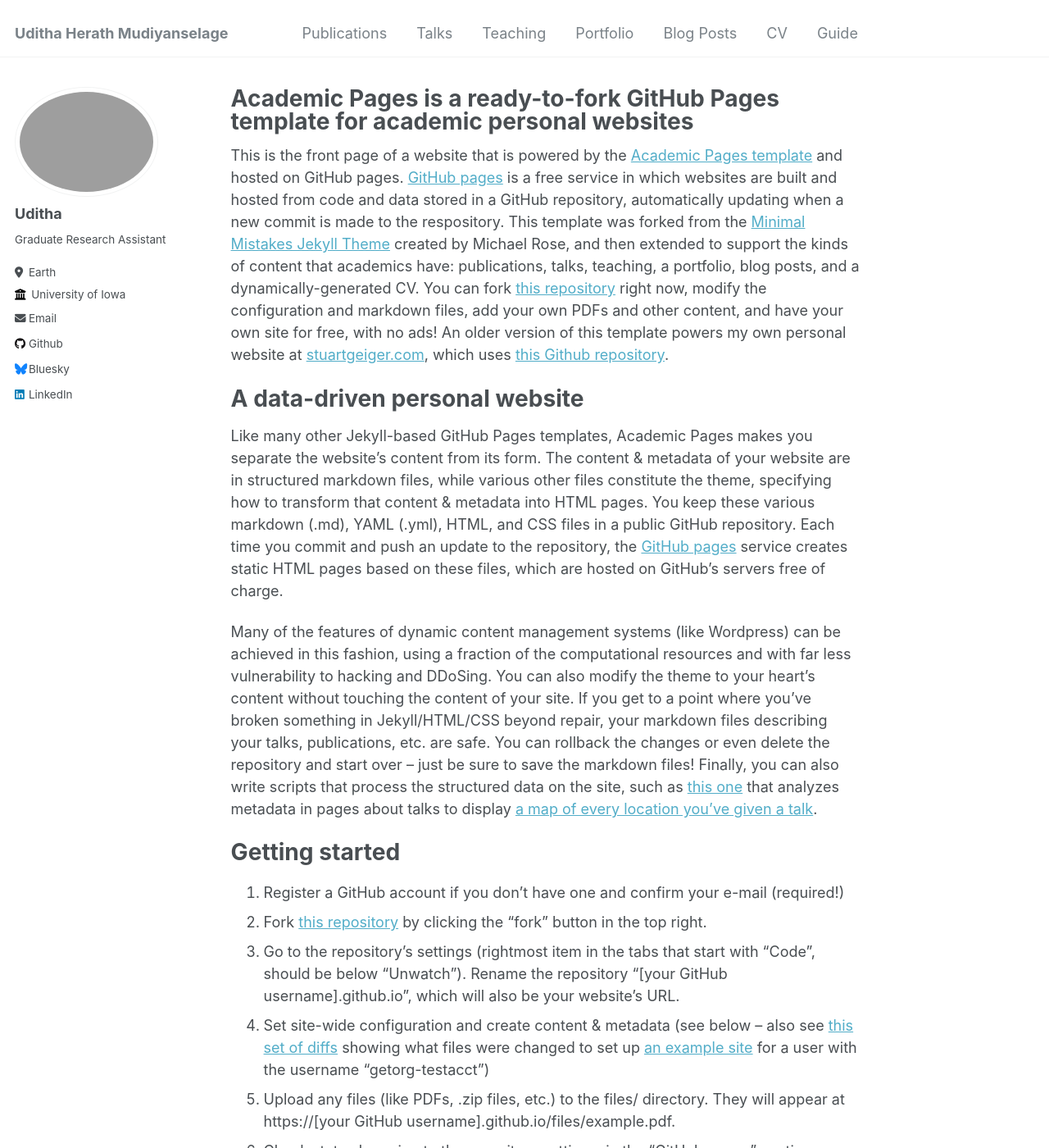
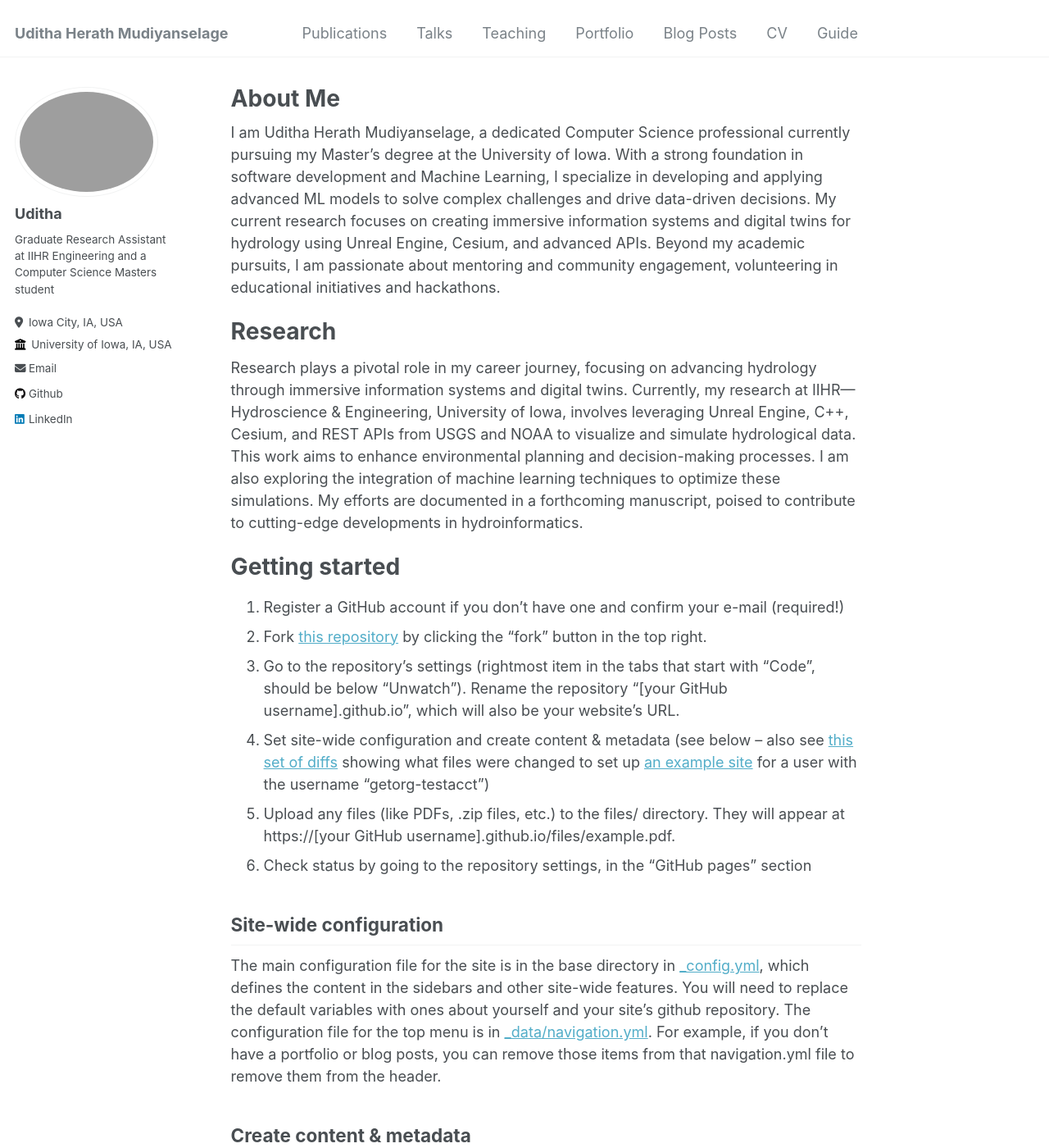
Before and after one commit to ulkpro/ulkpro.github.io, a Jekyll site: the page built from _pages/about.md, in a window 1280 px wide and 1400 px high. Shown: the whole window at 82% size. Built offline with Jekyll 4.4.1, drawn with Linux system fonts in a browser that asks for light colours.

Commit message:
Profile edits and cropped  photo

```diff
--- a/_config.yml
+++ b/_config.yml
@@ -24,9 +24,9 @@ author:
   avatar           : "profile.png"
   name             : "Uditha"
   pronouns         : # example: "she/her"
-  bio              : "Graduate Research Assistant"
-  location         : "Earth"
-  employer         : "University of Iowa"
+  bio              : "Graduate Research Assistant at IIHR Engineering and a Computer Science Masters student"
+  location         : "Iowa City, IA, USA"
+  employer         : "University of Iowa, IA, USA"
   uri              : # URL
   email            : "udithalayank-herathmudiyanselage@uiowa.edu"
 
@@ -48,7 +48,7 @@ author:
   stackoverflow    : # User number or user number and name (i.e., use "1" or "1/jeff-atwood")
 
   # Social media
-  bluesky          : "bsky.app" # Replace this with you Bluesky username
+  bluesky          : #
   facebook         : # Username
   flickr           : # Username
   foursquare       : # Username
--- a/_pages/about.md
+++ b/_pages/about.md
@@ -1,19 +1,17 @@
 ---
 permalink: /
-title: "Academic Pages is a ready-to-fork GitHub Pages template for academic personal websites"
+title: "About Me"
 author_profile: true
 redirect_from:
   - /about/
   - /about.html
 ---
 
-This is the front page of a website that is powered by the [Academic Pages template](https://github.com/academicpages/academicpages.github.io) and hosted on GitHub pages. [GitHub pages](https://pages.github.com) is a free service in which websites are built and hosted from code and data stored in a GitHub repository, automatically updating when a new commit is made to the respository. This template was forked from the [Minimal Mistakes Jekyll Theme](https://mmistakes.github.io/minimal-mistakes/) created by Michael Rose, and then extended to support the kinds of content that academics have: publications, talks, teaching, a portfolio, blog posts, and a dynamically-generated CV. You can fork [this repository](https://github.com/academicpages/academicpages.github.io) right now, modify the configuration and markdown files, add your own PDFs and other content, and have your own site for free, with no ads! An older version of this template powers my own personal website at [stuartgeiger.com](http://stuartgeiger.com), which uses [this Github repository](https://github.com/staeiou/staeiou.github.io).
+I am Uditha Herath Mudiyanselage, a dedicated Computer Science professional currently pursuing my Master's degree at the University of Iowa. With a strong foundation in software development and Machine Learning, I specialize in developing and applying advanced ML models to solve complex challenges and drive data-driven decisions. My current research focuses on creating immersive information systems and digital twins for hydrology using Unreal Engine, Cesium, and advanced APIs. Beyond my academic pursuits, I am passionate about mentoring and community engagement, volunteering in educational initiatives and hackathons.
 
-A data-driven personal website
+Research
 ======
-Like many other Jekyll-based GitHub Pages templates, Academic Pages makes you separate the website's content from its form. The content & metadata of your website are in structured markdown files, while various other files constitute the theme, specifying how to transform that content & metadata into HTML pages. You keep these various markdown (.md), YAML (.yml), HTML, and CSS files in a public GitHub repository. Each time you commit and push an update to the repository, the [GitHub pages](https://pages.github.com/) service creates static HTML pages based on these files, which are hosted on GitHub's servers free of charge.
-
-Many of the features of dynamic content management systems (like Wordpress) can be achieved in this fashion, using a fraction of the computational resources and with far less vulnerability to hacking and DDoSing. You can also modify the theme to your heart's content without touching the content of your site. If you get to a point where you've broken something in Jekyll/HTML/CSS beyond repair, your markdown files describing your talks, publications, etc. are safe. You can rollback the changes or even delete the repository and start over -- just be sure to save the markdown files! Finally, you can also write scripts that process the structured data on the site, such as [this one](https://github.com/academicpages/academicpages.github.io/blob/master/talkmap.ipynb) that analyzes metadata in pages about talks to display [a map of every location you've given a talk](https://academicpages.github.io/talkmap.html).
+Research plays a pivotal role in my career journey, focusing on advancing hydrology through immersive information systems and digital twins. Currently, my research at IIHR—Hydroscience & Engineering, University of Iowa, involves leveraging Unreal Engine, C++, Cesium, and REST APIs from USGS and NOAA to visualize and simulate hydrological data. This work aims to enhance environmental planning and decision-making processes. I am also exploring the integration of machine learning techniques to optimize these simulations. My efforts are documented in a forthcoming manuscript, poised to contribute to cutting-edge developments in hydroinformatics.
 
 Getting started
 ======
```
Also changed, not shown: 1 other file.
